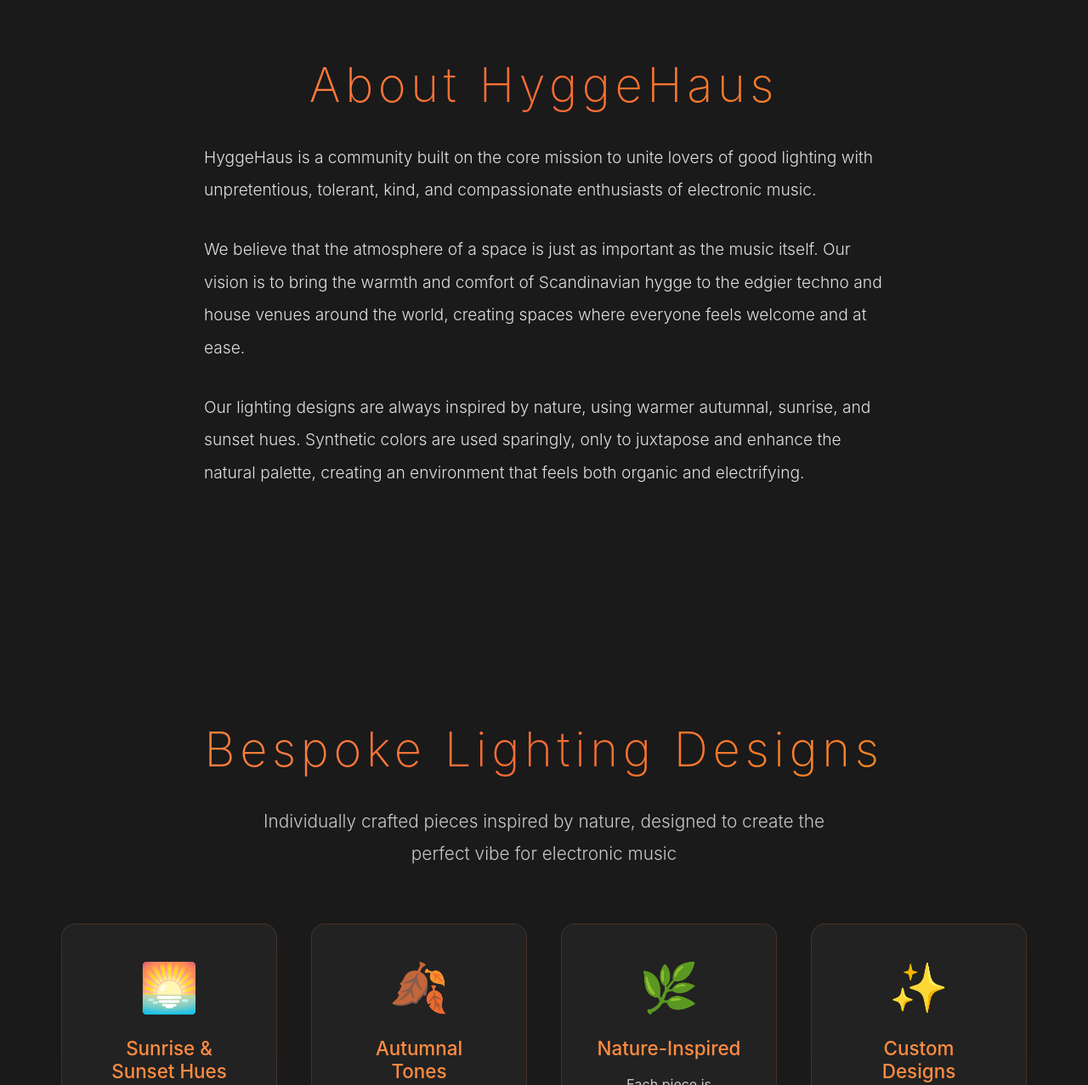
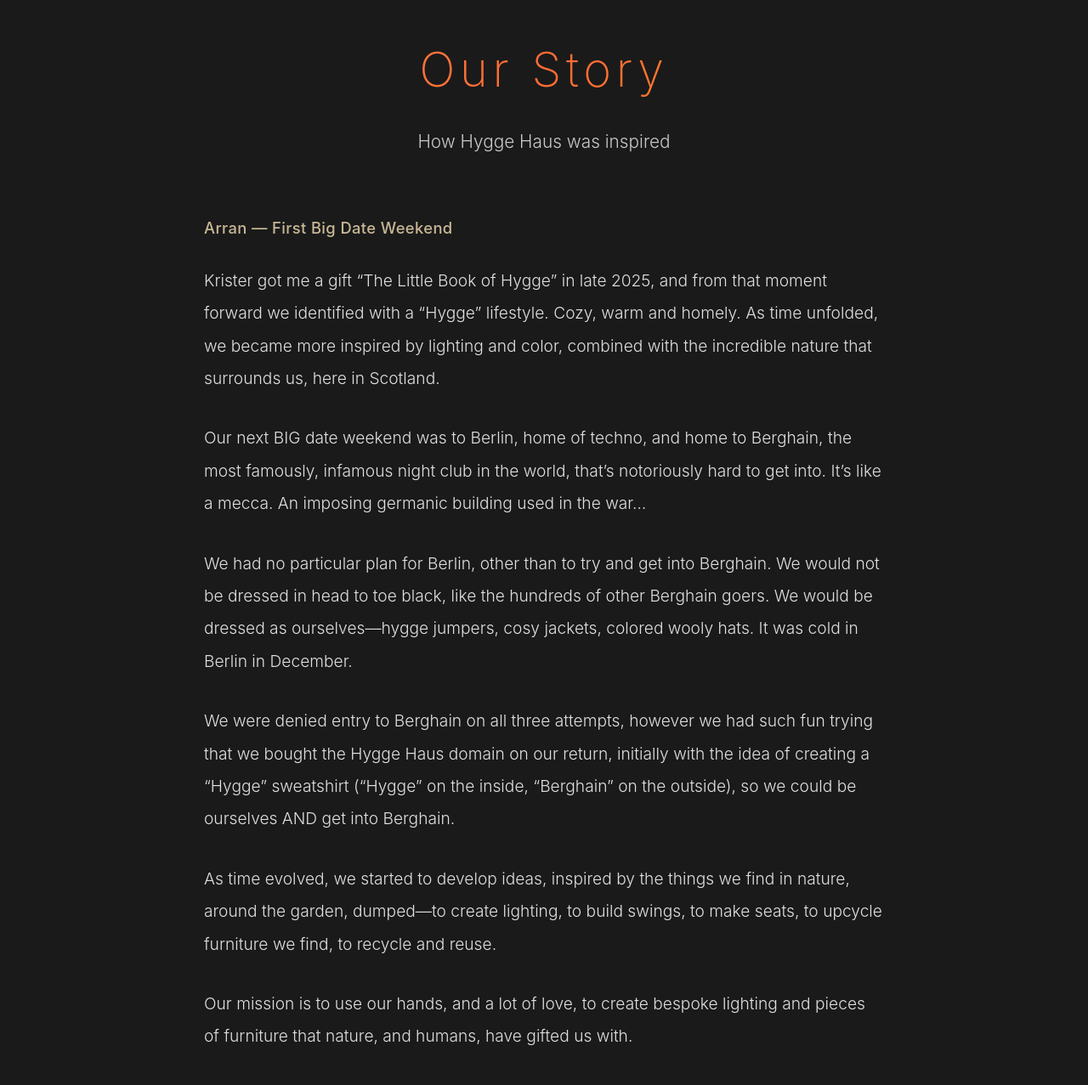
Before and after one commit to kristerbone/hyggehaus, a Next.js app: page / in a window 1280 px wide. Shown: the part 1523-2800 px from the top of the page at 85% size. Built offline with nearby package versions, Linux system fonts and the light colour scheme.

Commit message:
Added our story:

```diff
--- a/app/components/footer.tsx
+++ b/app/components/footer.tsx
@@ -15,7 +15,7 @@
             <ul className="footer-links">
               <li>
                 <a href="mailto:hello@hyggehaus.com" className="footer-link">
-                  hello@hyggehaus.com
+                  hello@hyggehaus.life
                 </a>
               </li>
               <li>
--- a/app/components/navigation.tsx
+++ b/app/components/navigation.tsx
@@ -46,7 +46,7 @@
 
   const navItems = [
     { href: '#home', label: 'Home' },
-    { href: '#about', label: 'About' },
+    { href: '#our-story', label: 'Our Story' },
     { href: '#lighting', label: 'Lighting' },
     { href: '#community', label: 'Community' },
     { href: '#contact', label: 'Contact' },
--- a/app/globals.css
+++ b/app/globals.css
@@ -527,6 +527,14 @@
   font-weight: 300;
 }
 
+.story-subtitle {
+  font-size: 1.15rem;
+  font-weight: 500;
+  color: #c9b896;
+  margin-bottom: 1.5rem;
+  letter-spacing: 0.02em;
+}
+
 .about-text p {
   margin-bottom: 2rem;
 }
--- a/app/page.tsx
+++ b/app/page.tsx
@@ -102,26 +102,45 @@
         </div>
       </Section>
 
-      {/* About Section */}
-      <Section id="about" className="about-section">
+      {/* Our Story Section */}
+      <Section id="our-story" className="about-section">
         <div className="section-container">
-          <h2 className="section-title">About HyggeHaus</h2>
+          <h2 className="section-title">Our Story</h2>
+          <p className="section-subtitle">How Hygge Haus was inspired</p>
           <div className="about-content">
             <div className="about-text">
+              <h3 className="story-subtitle">Arran — First Big Date Weekend</h3>
               <p>
-                HyggeHaus is a community built on the core mission to unite lovers of good lighting
-                with unpretentious, tolerant, kind, and compassionate enthusiasts of electronic music.
+                Krister got me a gift &ldquo;The Little Book of Hygge&rdquo; in late 2025, and from that moment
+                forward we identified with a &ldquo;Hygge&rdquo; lifestyle. Cozy, warm and homely. As time unfolded,
+                we became more inspired by lighting and color, combined with the incredible nature that
+                surrounds us, here in Scotland.
               </p>
               <p>
-                We believe that the atmosphere of a space is just as important as the music itself.
-                Our vision is to bring the warmth and comfort of Scandinavian hygge to the edgier
-                techno and house venues around the world, creating spaces where everyone feels welcome
-                and at ease.
+                Our next BIG date weekend was to Berlin, home of techno, and home to Berghain, the most
+                famously, infamous night club in the world, that&rsquo;s notoriously hard to get into.
+                It&rsquo;s like a mecca. An imposing germanic building used in the war…
               </p>
               <p>
-                Our lighting designs are always inspired by nature, using warmer autumnal, sunrise,
-                and sunset hues. Synthetic colors are used sparingly, only to juxtapose and enhance
-                the natural palette, creating an environment that feels both organic and electrifying.
+                We had no particular plan for Berlin, other than to try and get into Berghain. We would
+                not be dressed in head to toe black, like the hundreds of other Berghain goers. We would
+                be dressed as ourselves—hygge jumpers, cosy jackets, colored wooly hats. It was cold in
+                Berlin in December.
+              </p>
+              <p>
+                We were denied entry to Berghain on all three attempts, however we had such fun trying
+                that we bought the Hygge Haus domain on our return, initially with the idea of creating
+                a &ldquo;Hygge&rdquo; sweatshirt (&ldquo;Hygge&rdquo; on the inside, &ldquo;Berghain&rdquo; on the outside), so we could
+                be ourselves AND get into Berghain.
+              </p>
+              <p>
+                As time evolved, we started to develop ideas, inspired by the things we find in nature,
+                around the garden, dumped—to create lighting, to build swings, to make seats, to upcycle
+                furniture we find, to recycle and reuse.
+              </p>
+              <p>
+                Our mission is to use our hands, and a lot of love, to create bespoke lighting and
+                pieces of furniture that nature, and humans, have gifted us with.
               </p>
             </div>
           </div>
```
